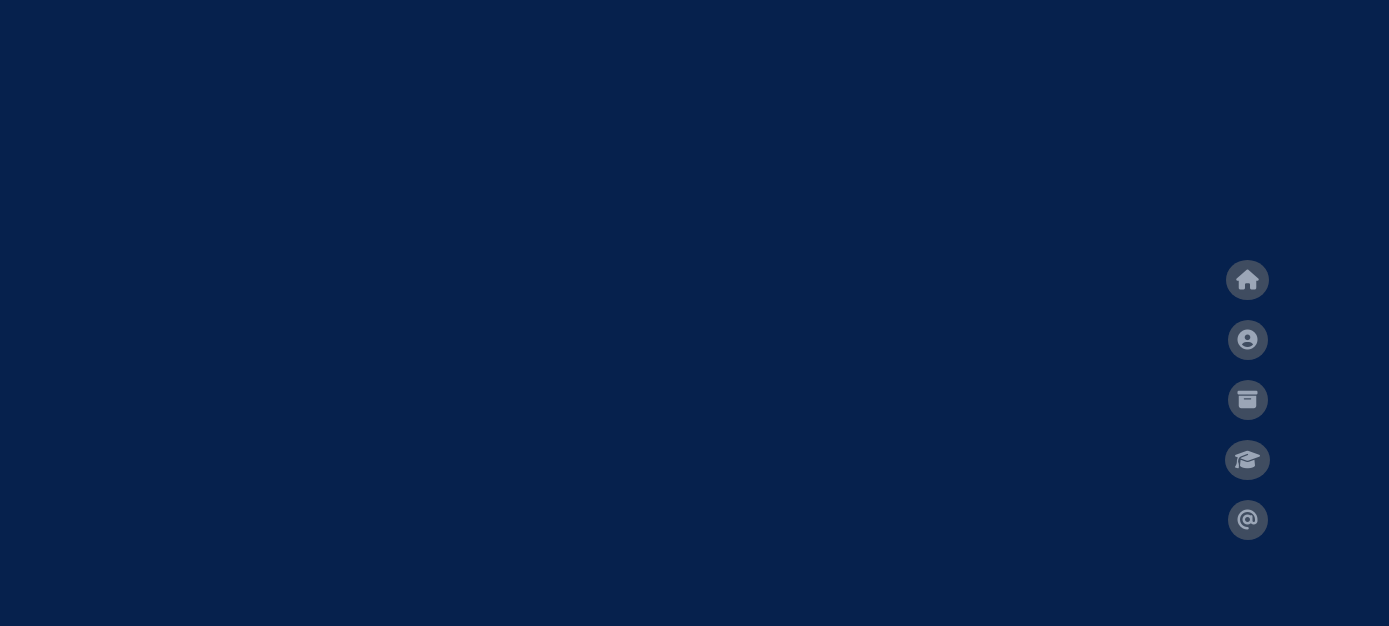
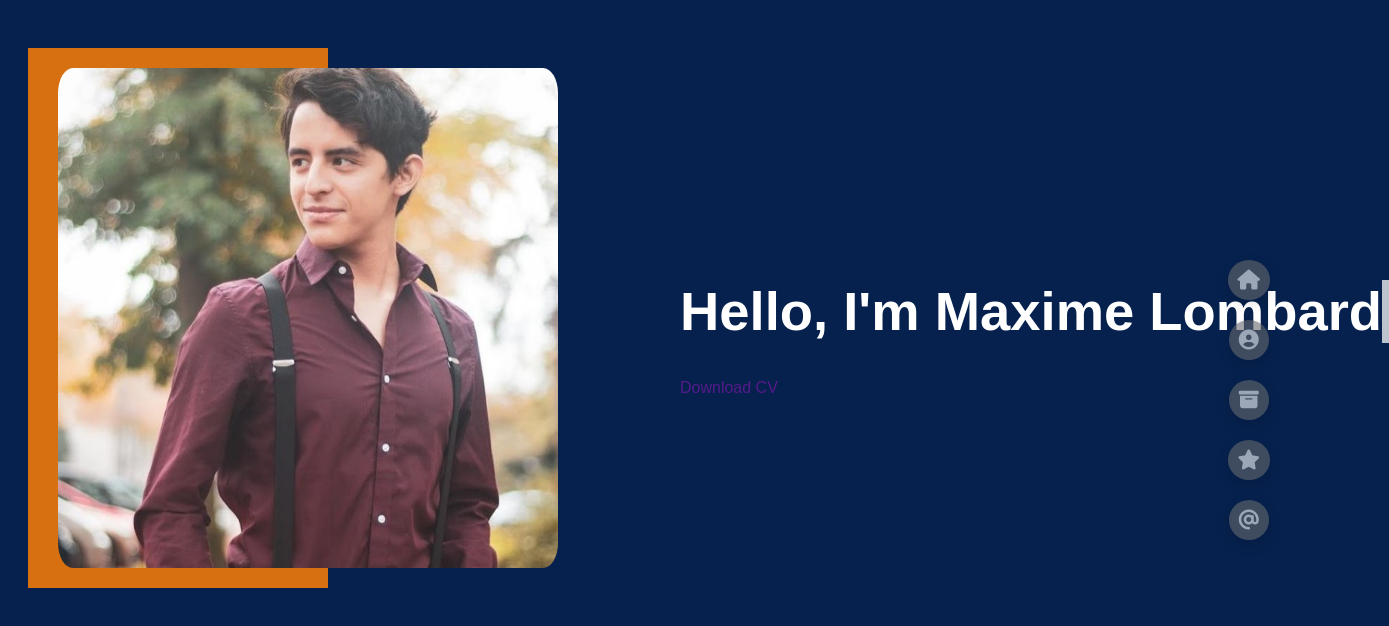
Before and after one commit to ElNinoLombard/portfoliov3.github.io, a plain HTML site: page index.html in a window 1280 px wide. Shown: the whole page, 1389 px wide, since content can reach past the window. Drawn offline with Linux system fonts and the light colour scheme.

Commit message:
Name Typewriting animation

```diff
--- a/css/styles.css
+++ b/css/styles.css
@@ -27,6 +27,8 @@ body {
     background-color: var(--primary-color);
 }
 
+/* NAVBAR START*/
+
 .navbar {
     position: fixed;
     display: flex;
@@ -38,7 +40,6 @@ body {
     right: 10px;
 }
 
-/* NAVBAR */
 .navbar a {
     opacity: 60%;
     border-radius: 50%;
@@ -48,9 +49,10 @@ body {
     align-items: center;
     justify-content: center;
     background-color: var(--terciary-color);
+    box-shadow: 0 5px 15px rgba(0, 0, 0, 0.2);
 }
 
-.navbar a:hover {
+.navbar a:hover, .navbar a .active{
     opacity: 100%;
 }
 
@@ -68,3 +70,81 @@ a {
     text-decoration: none;
     display: inline-block;
 }
+
+/* NAVBAR END*/
+
+
+/*  HOME CONTAINER START*/
+.home-container {
+    display: flex;
+    align-items: center;
+    justify-content: space-between;
+    gap: 40px;
+}
+
+.home-container .left {
+    width: calc(50% - 40px);
+}
+
+.home-container .image-contour {
+    position: absolute;
+    height: 500px;
+    width: 200px;
+    padding: 20px 50px;
+    background-color: var(--secondary-color);
+}
+
+.home-container .left img {
+    height: 500px;
+    position: relative;
+    padding: 20px 30px;
+    border-radius: 45px;
+}
+
+.home-container .right {
+    width: calc(50% - 40px);
+}
+
+/* NAME ANIMATION START */
+.home-container .right .name {
+    color: white;
+    position: relative;
+    font-size: clamp(1rem, 3vw + 1rem, 4rem);
+    width: max-content;
+}
+
+.home-container .right .name::before, .home-container .right .name::after {
+    position: absolute;
+    content: '';
+    top: 0;
+    right: 0;
+    bottom: 0;
+    left: 0;
+}
+
+.home-container .right .name::before {
+    background-color: var(--primary-color);
+    animation: typewriter 3s steps(26) 1s forwards;
+}
+
+.home-container .right .name::after {
+    width: 0.125em;
+    background: white;
+    animation:
+        typewriter 3s steps(26) 1s forwards,
+        blink 350ms steps(26) infinite;
+}
+
+@keyframes typewriter {
+    to {
+        left: 100%;
+    }
+}
+
+@keyframes blink {
+    to {
+        background: transparent;
+    }
+}
+
+/* NAME ANIMATION END */
--- a/index.html
+++ b/index.html
@@ -11,6 +11,24 @@
 <body>
     <div class="sections">
         <section class="home" id="home"></section>
+            <div class="home-container">
+                    <div class="left column">
+                        <div class="image-contour"></div>
+                        <div class="image">
+                            <img src="/images/profile-pic1.jpg" alt="Profile Home Picture">
+                        </div>
+                    </div>
+                    <div class="right column">
+                        <h1 class="name">
+                            Hello, I'm <span class="name-span">Maxime Lombard</span>
+                        </h1>
+                        <div class="button">
+                            <a href="" class="cv-button">
+                                <span class="button-text">Download CV</span>
+                            </a>
+                        </div>
+                    </div>
+            </div>
         <section class="about-me" id="about-me"></section>
         <section class="projects" id="projects"></section>
         <section class="skills" id="skills"></section>
@@ -21,7 +39,7 @@
         <a href="#home" class="active"><i class="fa-solid fa-home"></i></a>
         <a href="#about-me"><i class="fa-solid fa-user-circle"></i></a>
         <a href="#projects"><i class="fa-solid fa-archive"></i></a>
-        <a href="#skills"><i class="fa-solid fa-graduation-cap"></i></a>
+        <a href="#skills"><i class="fa-solid fa-star"></i></a>
         <a href="#contact-me"><i class="fa-solid fa-at"></i></a>
     </div>
 </body>
```
Also changed, not shown: images/profile-pic1.jpg (added).
